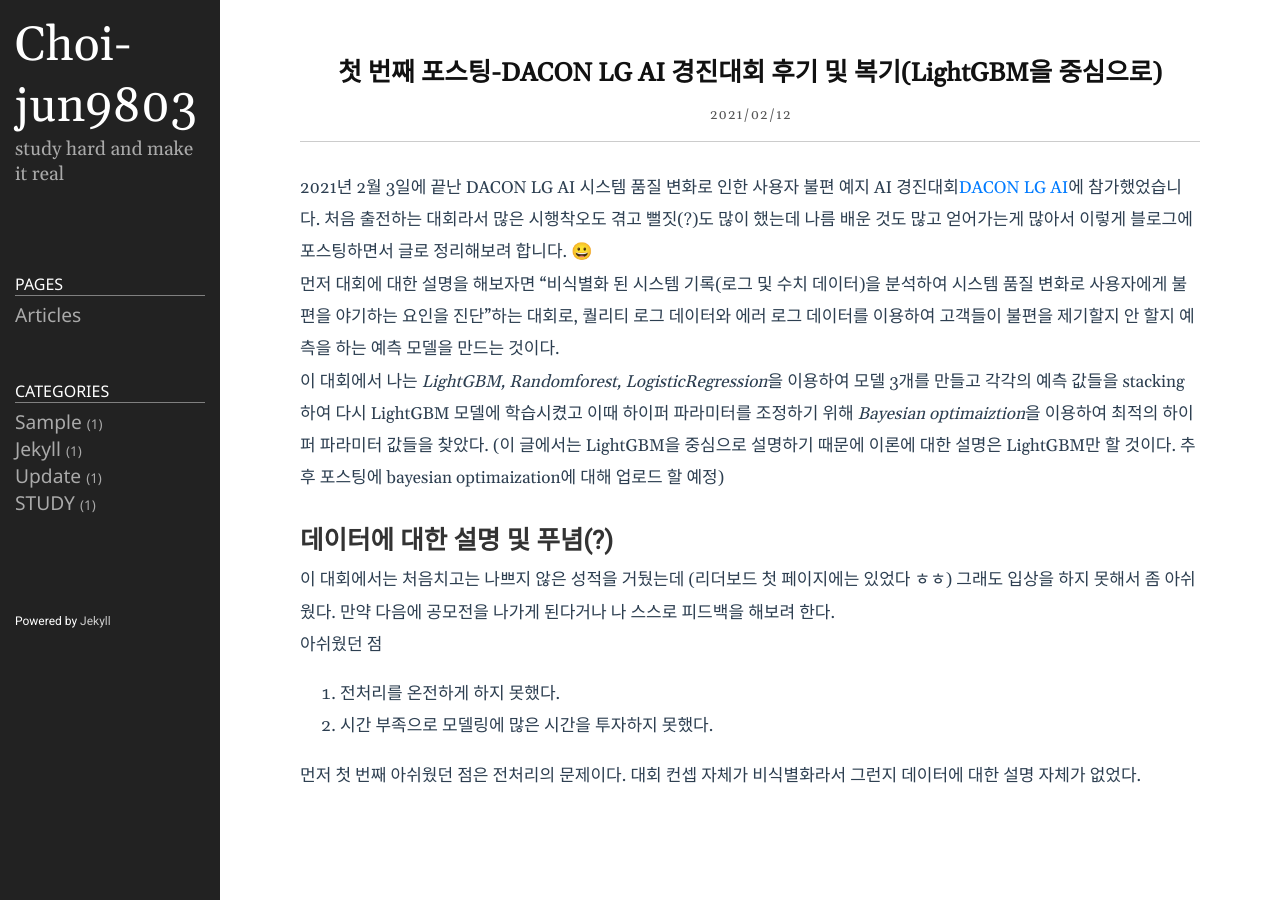
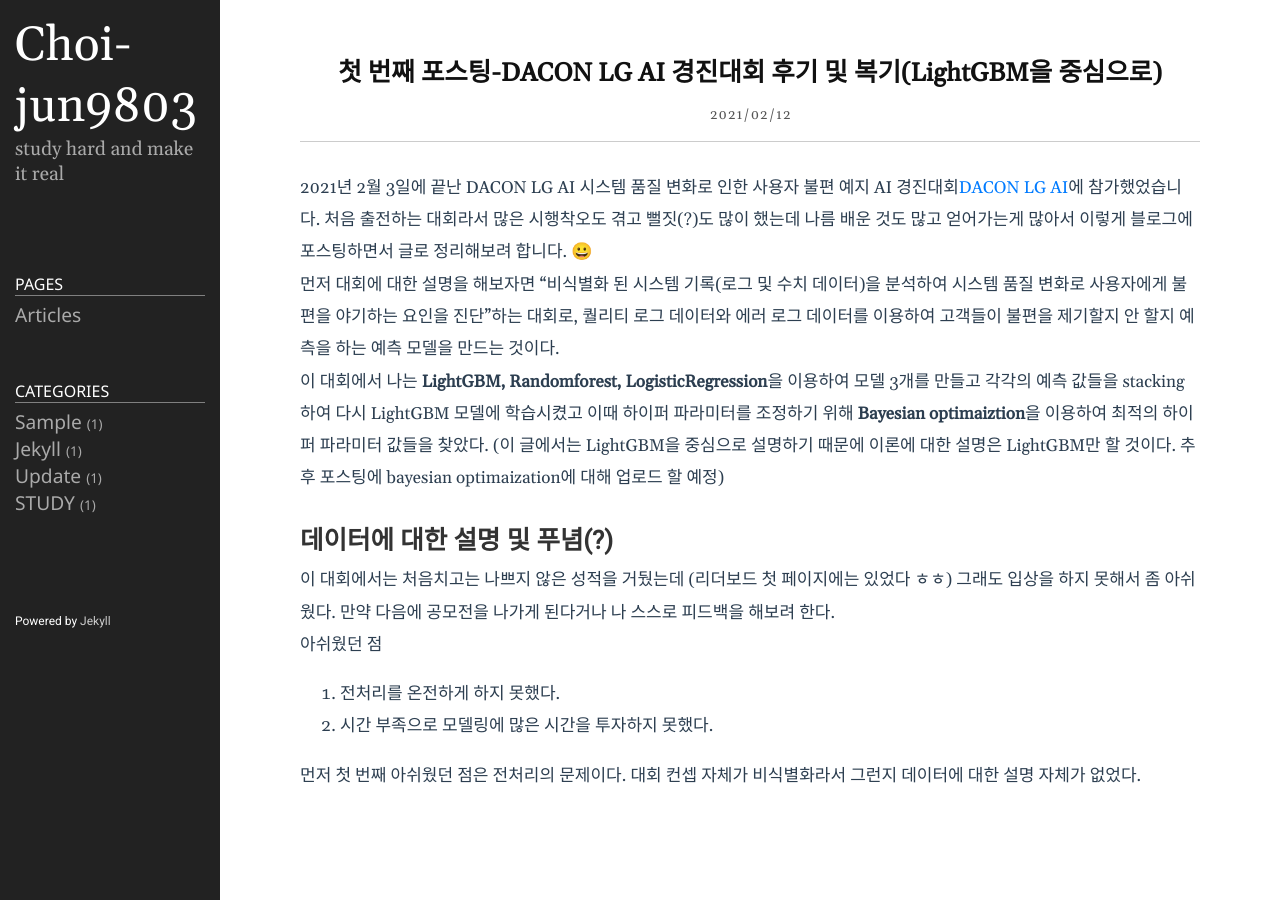
Before and after one commit to Choi-jun9803/Choi-jun9803.github.io, a Jekyll site: the page built from _posts/2021-02-12-첫-번째-포스팅-DACON-LG-AI-경진대회-후기-및-복기(LightGBM을-중심으로).md, in a window 1280 px wide. Built offline with Jekyll 4.4.1, drawn with Linux system fonts in a browser that asks for light colours.

```diff
--- a/_posts/2021-02-12-첫-번째-포스팅-DACON-LG-AI-경진대회-후기-및-복기(LightGBM을-중심으로).md
+++ b/_posts/2021-02-12-첫-번째-포스팅-DACON-LG-AI-경진대회-후기-및-복기(LightGBM을-중심으로).md
@@ -10,7 +10,7 @@ categories: STUDY
 
 먼저 대회에 대한 설명을 해보자면 "비식별화 된 시스템 기록(로그 및 수치 데이터)을 분석하여 시스템 품질 변화로 사용자에게 불편을 야기하는 요인을 진단"하는 대회로, 퀄리티 로그 데이터와 에러 로그 데이터를 이용하여 고객들이 불편을 제기할지 안 할지 예측을 하는 예측 모델을 만드는 것이다.
 
-이 대회에서 나는 *LightGBM, Randomforest, LogisticRegression*을 이용하여 모델 3개를 만들고 각각의 예측 값들을 stacking하여 다시 LightGBM 모델에 학습시켰고 이때 하이퍼 파라미터를 조정하기 위해 *Bayesian optimaiztion*을 이용하여 최적의 하이퍼 파라미터 값들을 찾았다. (이 글에서는 LightGBM을 중심으로 설명하기 때문에 이론에 대한 설명은 LightGBM만 할 것이다. 추후 포스팅에 bayesian optimaization에 대해 업로드 할 예정)
+이 대회에서 나는 **LightGBM, Randomforest, LogisticRegression**을 이용하여 모델 3개를 만들고 각각의 예측 값들을 stacking하여 다시 LightGBM 모델에 학습시켰고 이때 하이퍼 파라미터를 조정하기 위해 **Bayesian optimaiztion**을 이용하여 최적의 하이퍼 파라미터 값들을 찾았다. (이 글에서는 LightGBM을 중심으로 설명하기 때문에 이론에 대한 설명은 LightGBM만 할 것이다. 추후 포스팅에 bayesian optimaization에 대해 업로드 할 예정)
 
 
 
```
